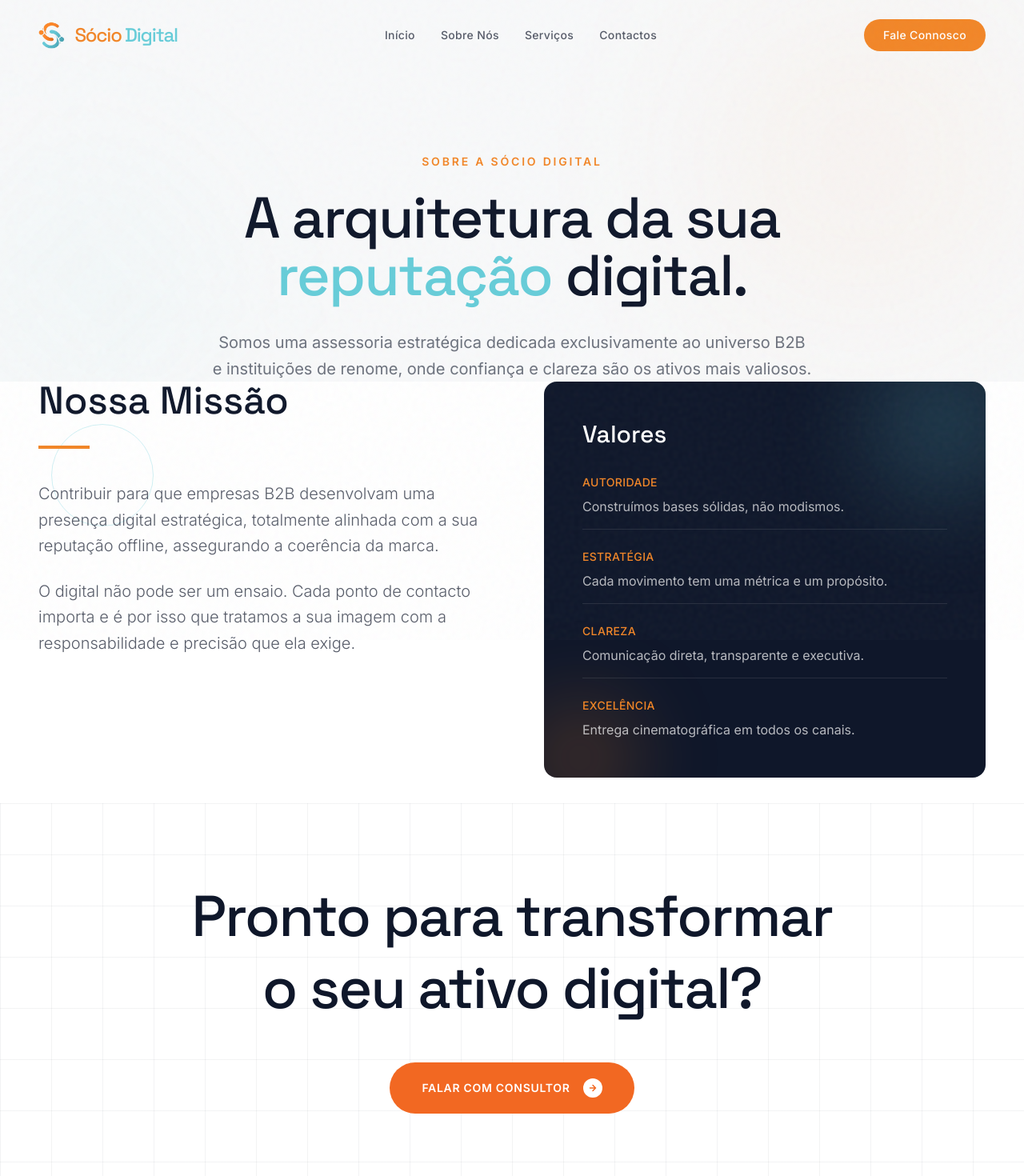
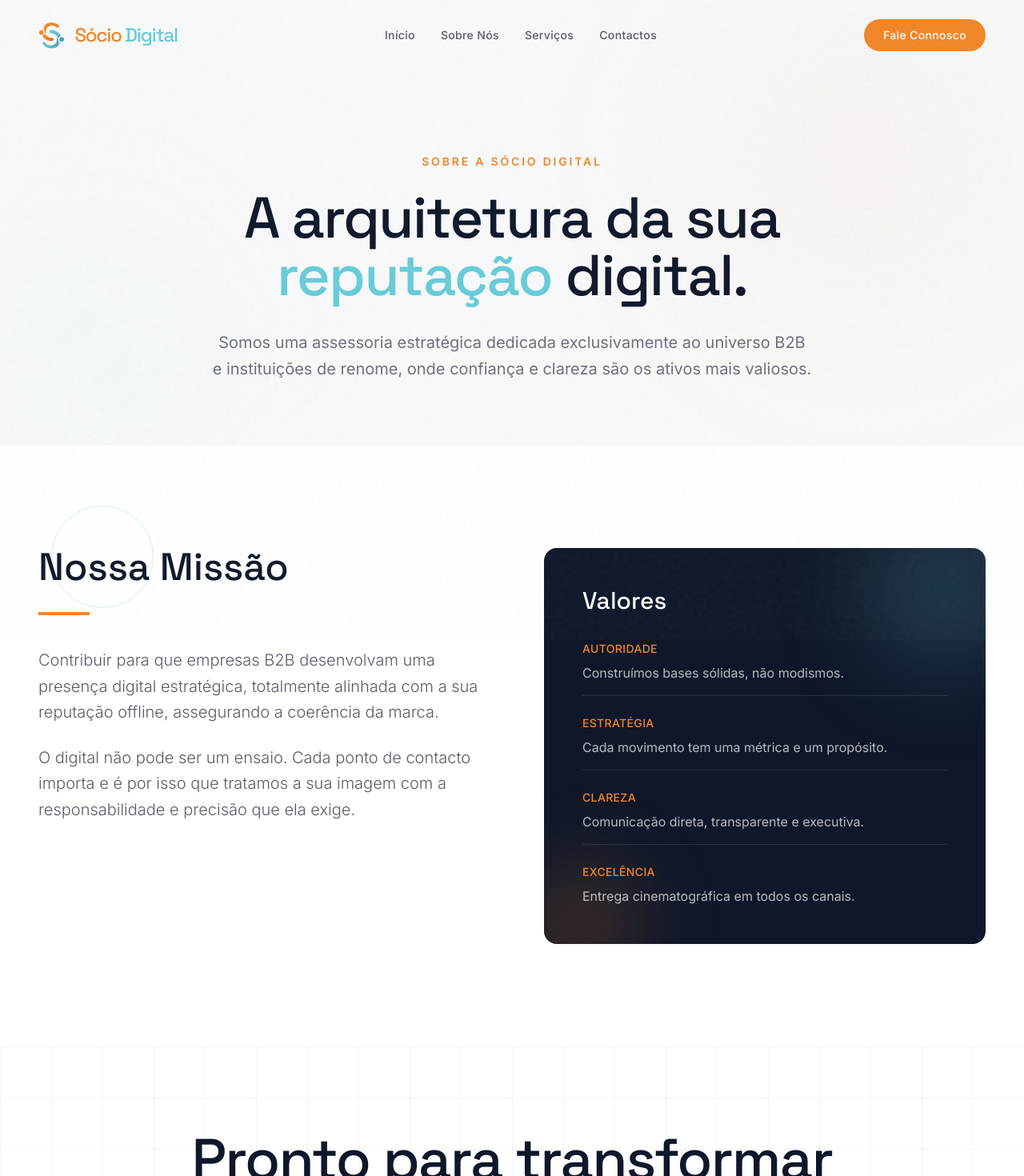
Before and after one commit to EdKassocota/sociodigital, a React (Vite) app: page /sobre in a window 1280 px wide. Shown: the top 1470 px of the page at 80% size. Built offline with nearby package versions, Linux system fonts and the light colour scheme.

Commit message:
Iguala espaçamento da Sobre Nós com Serviços: intro pt-48 pb-20, missão py-24 md:py-32

```diff
--- a/src/pages/SobreNos.tsx
+++ b/src/pages/SobreNos.tsx
@@ -11,8 +11,8 @@ export default function SobreNos() {
         title="Sobre Nós"
         description="Conheça a missão e os valores da Sócio Digital. Somos especialistas em construir autoridade digital para o setor B2B e instituições."
       />
-       {/* Intro section */}
-        <section className="relative pt-48 pb-0 mb-0">
+      {/* Intro section */}
+       <section className="relative pt-48 pb-20">
         <div className="absolute top-0 right-0 w-[50vh] h-[50vh] bg-[#F28627]/5 rounded-full blur-[120px] pointer-events-none" />
         <div className="absolute bottom-0 left-0 w-[30vh] h-[30vh] bg-[#66CDD9]/5 rounded-[40px] rotate-45 blur-[100px] pointer-events-none" />
 
@@ -34,7 +34,7 @@ export default function SobreNos() {
       </section>
 
        {/* Manifesto / Mission */}
-        <section className="pt-0 pb-8 bg-white relative">
+        <section className="py-24 md:py-32 bg-white relative">
         <div className="absolute top-[10%] left-[5%] w-32 h-32 border border-[#66CDD9]/30 rounded-full pointer-events-none" />
         <div className="absolute bottom-[20%] right-[10%] w-16 h-16 bg-[#F28627]/10 rotate-12 pointer-events-none" />
 
```
